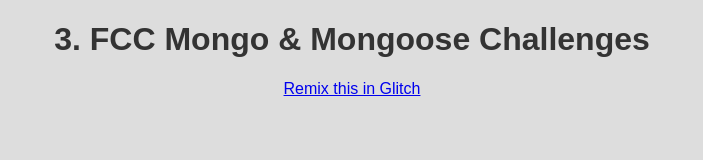
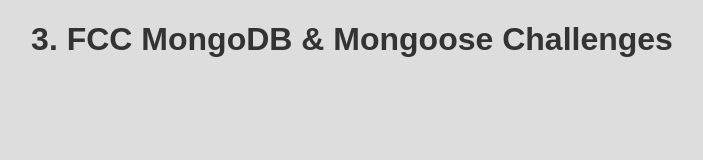
Before and after one commit to Adam777Z/freecodecamp-backend-part-3-mongodb-and-mongoose, a website: page views/index.html in a window 1280 px wide. Shown: the whole page, without its empty margins (288-991 px from the left). Drawn offline with Linux system fonts and the light colour scheme.

Commit message:
Updated with Glitch

```diff
--- a/views/index.html
+++ b/views/index.html
@@ -10,8 +10,8 @@
 <!DOCTYPE html>
 <html>
   <head>
-    <title>Welcome to HyperDev!</title>
-    <meta name="" content="A cool thing made with HyperDev">
+    <title>Welcome to Glitch!</title>
+    <meta name="" content="A cool thing made with Glitch">
     <link rel="shortcut icon" href="https://cdn.hyperdev.com/us-east-1%3A52a203ff-088b-420f-81be-45bf559d01b1%2Ffavicon.ico" type="image/x-icon"/>
     <meta charset="utf-8">
     <meta http-equiv="X-UA-Compatible" content="IE=edge">
@@ -28,9 +28,7 @@
 
   <body>
     <header>
-      <h1>
-        3. FCC Mongo & Mongoose Challenges
-      </h1>
+      <h1>3. FCC MongoDB & Mongoose Challenges</h1>
     </header>
 
     <main>
@@ -38,9 +36,7 @@
     </main>
 
     <footer>
-      <a href="https://glitch.com">
-        Remix this in Glitch
-      </a>
+      <!-- <a href="https://glitch.com">Remix this in Glitch</a> -->
     </footer>
 
   </body>
```
Also changed, not shown: README.md.
